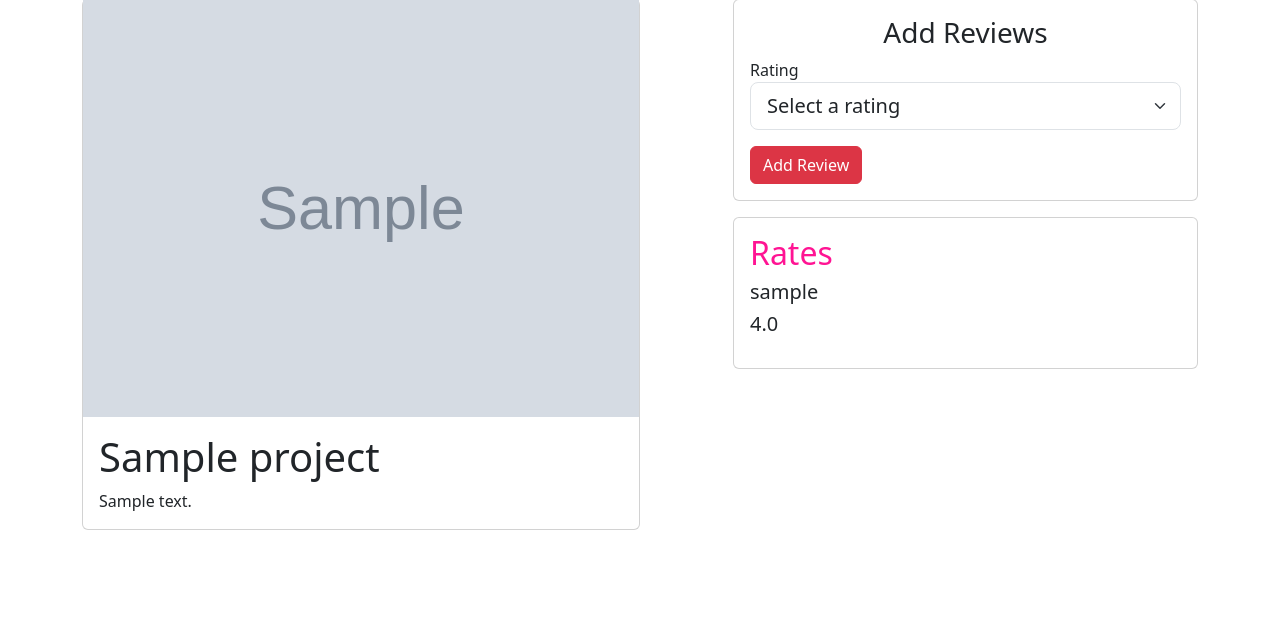
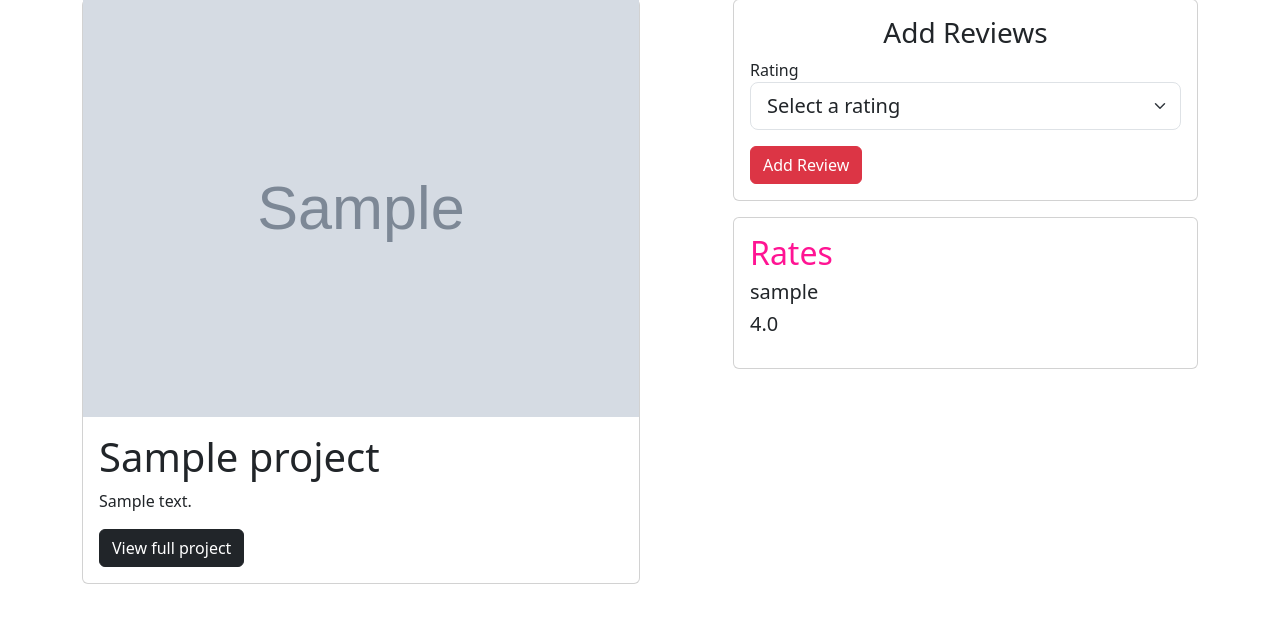
Before and after one commit to GraceMwende/ReviewApp, a Django app: page /project/1 in a window 1280 px wide. Shown: the part 129-764 px from the top of the page. Run offline with Django 4.2, Linux system fonts and the light colour scheme; tables that the repository leaves empty hold one stand-in row (values such as "Sample post"); grey boxes marked "Sample" are stand-in pictures; some libraries are stand-ins or nearby versions.

Commit message:
add project link

```diff
--- a/restF/templates/project.html
+++ b/restF/templates/project.html
@@ -16,6 +16,7 @@
               <p class="card-text">{% autoescape on %}
                 {{project.project_description |safe}}
               {% endautoescape %}</p>
+              <a href="{{project.project_link}}" target="blank"><button class="btn btn-dark">View full project</button></a>
         </div>
          </div>
       </div>
```
